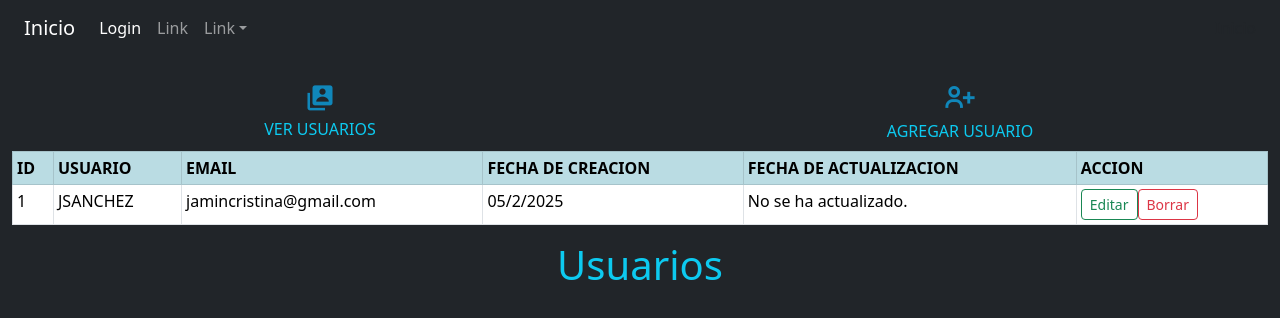
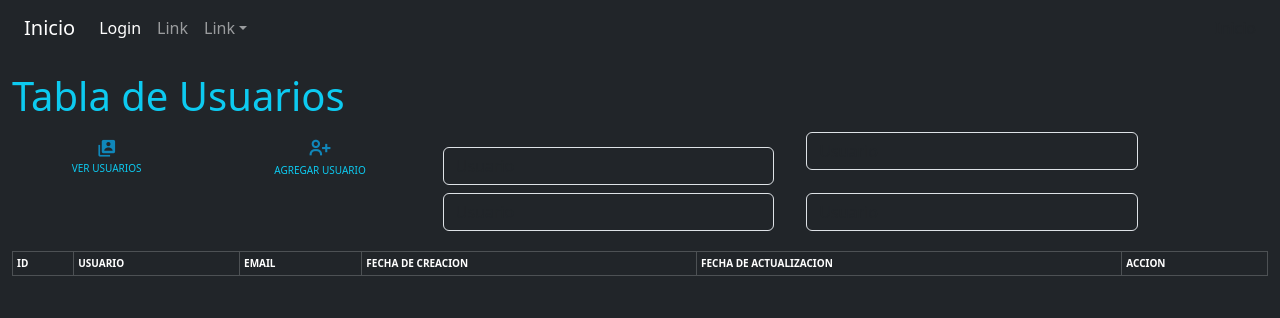
Before and after one commit to JASBOOTSTUDIOS/TareaFinalFrontend, a React (Vite) app: page /dashboard/usuarios in a window 1280 px wide. Shown: the top 318 px of the page. Built offline with nearby package versions, Linux system fonts and the light colour scheme.

Commit message:
Creando el formulario de TableCredentials

```diff
--- a/ENV.tsx
+++ b/ENV.tsx
@@ -1 +1 @@
-export const API_ROUTE = 'http://172.21.50.241:3001';
+export const API_ROUTE = 'http://172.21.50.241:3002';
--- a/src/components/Tables/CredentialsTable.tsx
+++ b/src/components/Tables/CredentialsTable.tsx
@@ -1,17 +1,51 @@
 import { textColorPrimary } from "../themesAndColors/TemesAndColors";
-import { UserDetailIcon, UserPlusIcon } from "../icons/Icons";
+import { EditAltIcon, TrashIcon, UserDetailIcon, UserPlusIcon } from "../icons/Icons";
+import { useNavigate } from "react-router-dom";
+import { useState} from "react";
+import { getAllUser, validToken } from "../../utils/jwt";
+import FormTableCredentials from "./FormTableCredentials";
+
+export type Credentials = {
+    id:number;
+    userName:string;
+    userEmail:string;
+    create_at:string;
+    update_at:string;
+}
 
 
 export function CredentialsTable(){
+    const navigate = useNavigate();
+    const [Users, useUsers] = (useState<Credentials[]>([]));
+
+    const validTokens = validToken();
+    if(!validTokens){
+        navigate("/login");
+    };
+    const getAllUsers = async () =>{
+        const dataUsers:(Credentials[]) = await getAllUser();
+        if(dataUsers){
+            useUsers(dataUsers);
+        }
+    }
+
     return (<>
-    <div className="table-responsive">
+    <div className="table-responsive" style={{fontSize:"10px"}}>
         <div className="row">
-        <button className={`col nav nav-link ${textColorPrimary}`}><UserDetailIcon/><br/>VER USUARIOS</button>
-        <button className={`col nav nav-link ${textColorPrimary}`}><UserPlusIcon/><br/>AGREGAR USUARIO</button>
+            <div className="col-sm-4">
+                <div className="row">
+
+                    <button onClick={getAllUsers} className={`col nav nav-link ${textColorPrimary}`}><UserDetailIcon/><br/>VER USUARIOS</button>
+                    <button className={`col nav nav-link ${textColorPrimary}`}><UserPlusIcon/><br/>AGREGAR USUARIO</button>
+                </div>
+            </div>
+            <div className={`col-sm-8 ${textColorPrimary}`}>
+                <FormTableCredentials/>
+            </div>
         </div>
-        <table className="table table-hover table-sm table-bordered">
-            <thead className="table-info">
-                <tr className="table-active table-info fw-bold ">
+        <table className="table table-dark table-hover table-striped table-sm table-bordered">
+            <thead className="">
+                <tr className="fw-bold ">
                     <td scope="col">ID</td>
                     <td  scope="col">USUARIO</td>
                     <td scope="col">EMAIL</td>
@@ -21,20 +55,24 @@ export function CredentialsTable(){
                 </tr>
             </thead>
             <tbody>
-                <tr>
-                    <td>1</td>
-                    <td>JSANCHEZ</td>
-                    <td>jamincristina@gmail.com</td>
-                    <td>05/2/2025</td>
-                    <td>No se ha actualizado.</td>
+                {Users.map(user =>
+                <tr key={user.id}>
+                    <td>{user.id}</td>
+                    <td>{user.userName}</td>
+                    <td>{user.userEmail}</td>
+                    <td>{user.create_at}</td>
+                    <td>{user.update_at}</td>
                     <td>
-                        <button className="btn btn-sm  btn-outline-success" type="button">Editar</button>
-                        <button className="btn btn-sm  btn-outline-danger" type="button">Borrar</button>
+
+                        <button className="btn btn-sm  btn-outline-success" type="button"><EditAltIcon/></button>
+                        <button className="btn btn-sm  btn-outline-danger" type="button"><TrashIcon/></button>
+
                     </td>
                 </tr>
+                )}
             </tbody>
         </table>
     </div>
 
-    </>)
+    </>);
 };
--- /dev/null
+++ b/src/components/Tables/FormTableCredentials.tsx
@@ -0,0 +1,25 @@
+import { textColorPrimary } from "../themesAndColors/TemesAndColors";
+
+
+
+
+export default function FormTableCredentials(){
+return (<>
+
+    <div className="row mb-3">
+        <div className="col-sm-5 m-1">
+            <label htmlFor="userName"></label>
+            <input className={`bg-dark form-control ${textColorPrimary}`} placeholder="Usuario" type="text" name="" />
+        </div>
+        <div className="col-sm-5 m-1">
+            <input className={`bg-dark form-control ${textColorPrimary}`} placeholder="Usuario" type="text" name="" />
+        </div>
+        <div className="col-sm-5 m-1">
+            <input className={`bg-dark form-control ${textColorPrimary}`} placeholder="Usuario" type="text" name="" />
+        </div>
+        <div className="col-sm-5 m-1">
+                <input className={`bg-dark form-control ${textColorPrimary}`} placeholder="Usuario" type="text" name="" />
+        </div>
+    </div>
+</>)
+}
--- a/src/components/icons/Icons.tsx
+++ b/src/components/icons/Icons.tsx
@@ -4,10 +4,10 @@ export function HomeIcon(){
     return <i className='bx bx-home p-0 m-0' style={{ color: ColorIcons, fontSize:'30px' }}></i>;
 };
 export function UserDetailIcon(){
-    return <i className='bx bxs-user-account p-0 m-0' style={{ color: ColorIcons, fontSize:'30px' }}></i>;
+    return <i className='bx bxs-user-account p-0 m-0' style={{ color: ColorIcons, fontSize:'20px' }}></i>;
 };
 export function UserPlusIcon(){
-    return <i className='bx bx-user-plus p-0 m-0' style={{ color: ColorIcons, fontSize:'35px' }}></i>;
+    return <i className='bx bx-user-plus p-0 m-0' style={{ color: ColorIcons, fontSize:'25px' }}></i>;
 };
 export function ExitIcon(){
     return <i className='bx bx-home p-0 m-0' style={{ color: ColorIcons, fontSize:'30px' }}></i>;
@@ -41,3 +41,11 @@ export function MenuIcon(){
     return <i className='bx bx-food-menu p-0 m-0' style={{ color: ColorIcons, fontSize:'30px' }}></i>;
 
 }
+export function EditAltIcon(){
+    return <i className='bx bx-edit-alt p-0 m-0' style={{ color: ColorIcons, fontSize:'20px' }}></i>;
+
+}
+export function TrashIcon(){
+    return <i className='bx bx-trash p-0 m-0' style={{ color: ColorIcons, fontSize:'20px' }}></i>;
+
+}
--- a/src/pages/Login.tsx
+++ b/src/pages/Login.tsx
@@ -34,7 +34,6 @@ export default function Login() {
       }
 
       const data = await response.json();
-      console.log(data);
       localStorage.setItem("id", data.id); // Guardar el token en localStorage
       localStorage.setItem("token", data.token); // Guardar el token en localStorage
       localStorage.setItem("userName", data.userName); // Guardar el token en localStorage
--- a/src/pages/dashboard/routesDashboard/UsuaiosDashboard.tsx
+++ b/src/pages/dashboard/routesDashboard/UsuaiosDashboard.tsx
@@ -4,10 +4,10 @@ import { CredentialsTable } from "../../../components/Tables/CredentialsTable";
 
 export default function UsuariosDashboard(){
     return (<>
-        <center>
-            <CredentialsTable/>
-            <h1 className={`${textColorPrimary}`}>Usuarios</h1>
-        </center>
 
+            <div className="row" >
+                    <h1 className={`${textColorPrimary}`}>Tabla de Usuarios</h1>
+                    <CredentialsTable/>
+            </div>
     </>)
 }
--- a/src/utils/jwt.tsx
+++ b/src/utils/jwt.tsx
@@ -17,6 +17,8 @@ export function validToken():boolean{
                 if(token && isTokenExpired(token)){
                   console.info(`El token expiró.`);
                   localStorage.removeItem("token");
+                  localStorage.removeItem("userName");
+                  localStorage.removeItem("id");
                 }else{
                     vail_Token = true;
                 }
@@ -38,3 +40,18 @@ export async function  getUser(){
     const data = await res.json();
     return data;
   };
+
+export async function  getAllUser(){
+  try{
+
+    const token = localStorage.getItem("token");
+    const res = await fetch(`${API_ROUTE}/credentials`, {
+      method: "GET",
+      headers: { Authorization: `Bearer ${token}` },
+    });
+    const data = await res.json();
+    return data;
+  }catch(error){
+    return;
+  }
+  };
```
Also changed, not shown: src/utils/adminCredentials.tsx (added).
